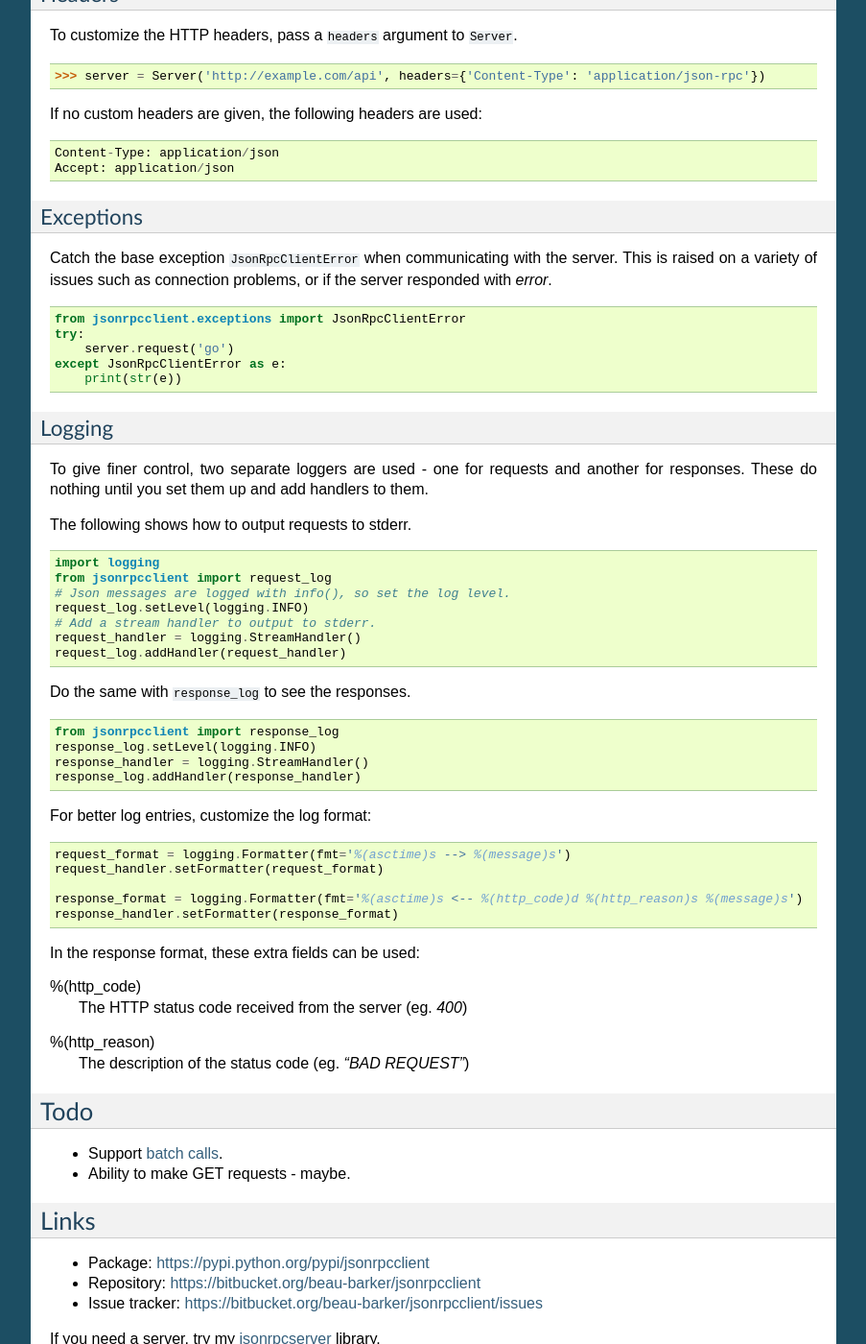
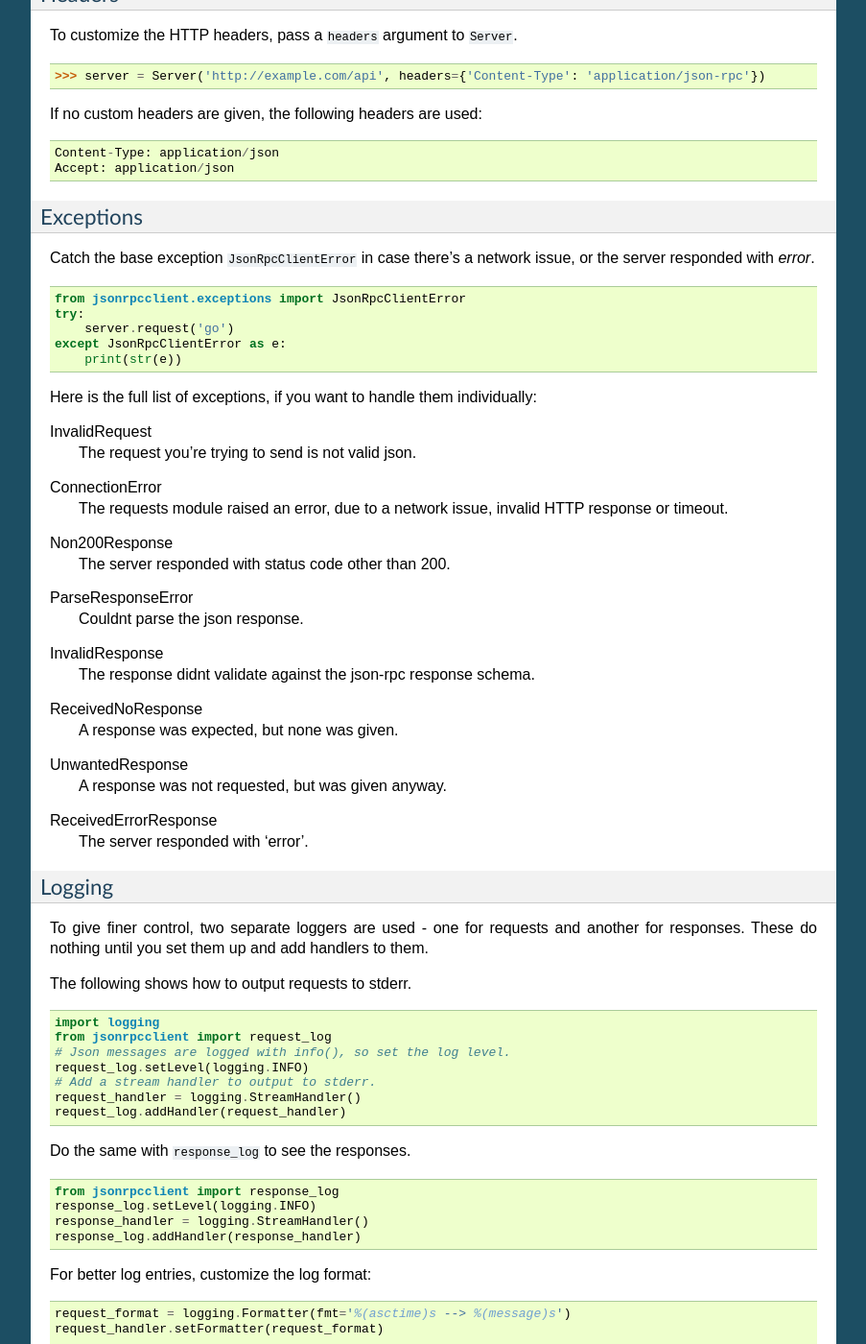
Before and after one commit to explodinglabs/jsonrpcclient, a Sphinx documentation site: the page built from doc/index.rst, in a window 1280 px wide and 1400 px high, scrolled down 1122 px. Shown: the whole window at 96% size, without its empty margins (198-1101 px from the left). Built offline with Sphinx 7.4.7, drawn with Linux system fonts in a browser that asks for light colours.

Commit message:
Added a list of all the exceptions

```diff
--- a/doc/index.rst
+++ b/doc/index.rst
@@ -100,9 +100,8 @@ If no custom headers are given, the following headers are used::
 Exceptions
 ^^^^^^^^^^
 
-Catch the base exception ``JsonRpcClientError`` when communicating with the
-server. This is raised on a variety of issues such as connection problems, or
-if the server responded with *error*.
+Catch the base exception ``JsonRpcClientError`` in case there's a network
+issue, or the server responded with *error*.
 
 .. code-block:: python
 
@@ -111,6 +110,33 @@ if the server responded with *error*.
         server.request('go')
     except JsonRpcClientError as e:
         print(str(e))
+
+Here is the full list of exceptions, if you want to handle them individually:
+
+InvalidRequest
+    The request you're trying to send is not valid json.
+
+ConnectionError
+    The requests module raised an error, due to a network issue, invalid HTTP
+    response or timeout.
+
+Non200Response
+    The server responded with status code other than 200.
+
+ParseResponseError
+    Couldnt parse the json response.
+
+InvalidResponse
+    The response didnt validate against the json-rpc response schema.
+
+ReceivedNoResponse
+    A response was expected, but none was given.
+
+UnwantedResponse
+    A response was not requested, but was given anyway.
+
+ReceivedErrorResponse
+    The server responded with 'error'.
 
 Logging
 ^^^^^^^
```
